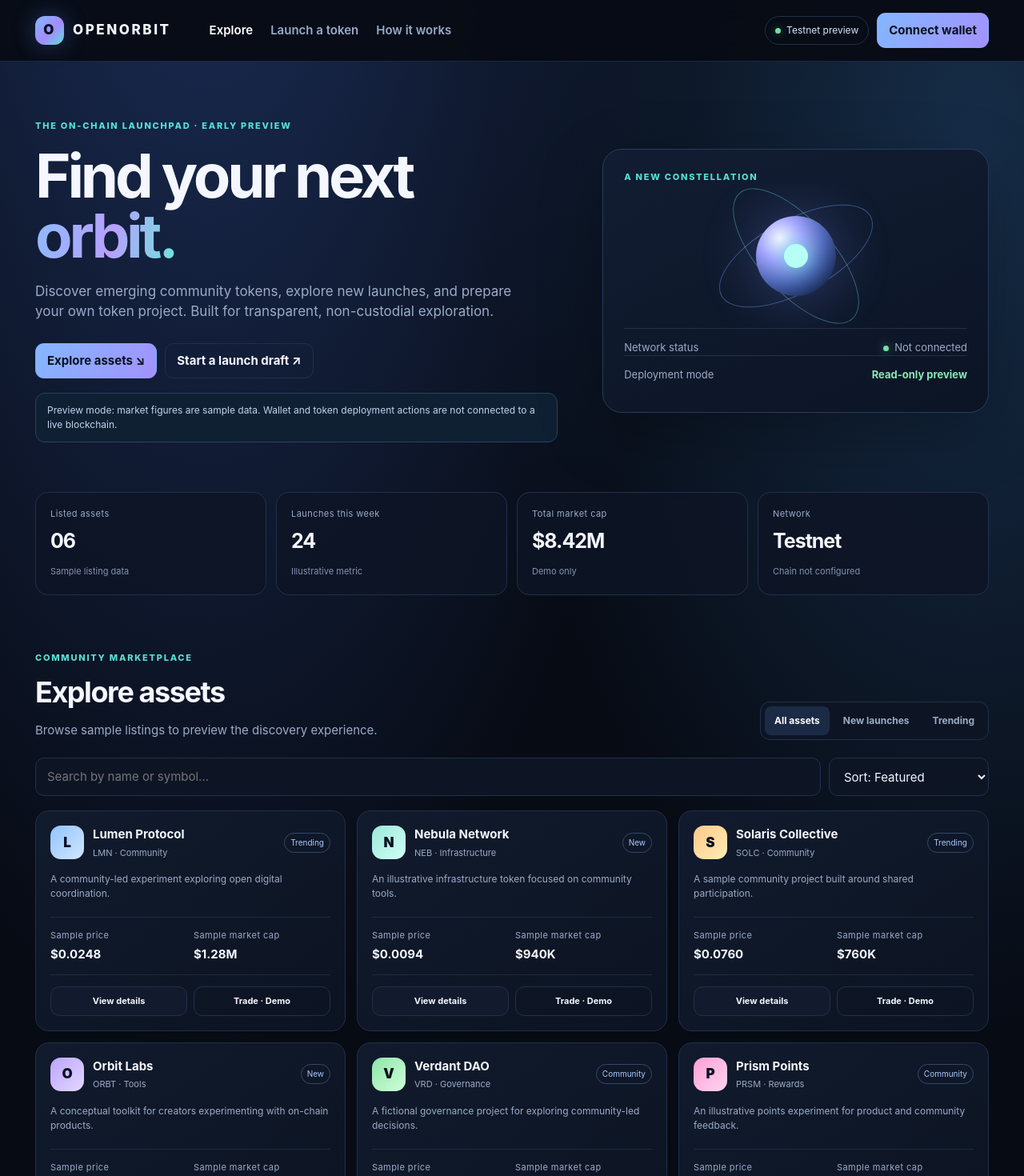
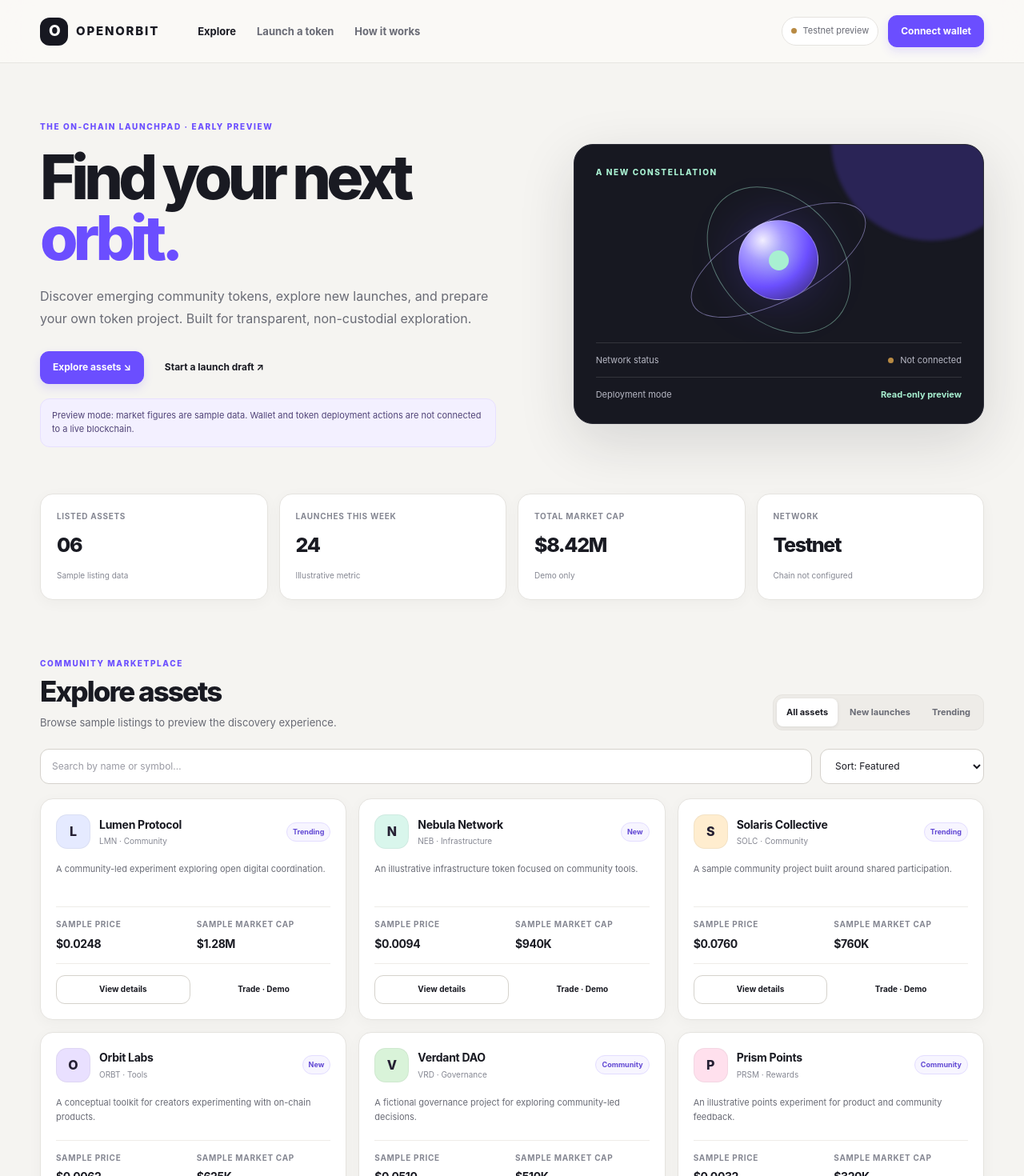
Before and after one commit to UsmanXTech/OPENORBIT, a React (Vite) app: page / in a window 1280 px wide. Shown: the top 1470 px of the page at 80% size. Built offline with nearby package versions, Linux system fonts and the light colour scheme.

Commit message:
style: redesign OPENORBIT with a premium editorial UI

```diff
--- a/src/styles.css
+++ b/src/styles.css
@@ -1,98 +1,205 @@
-:root{color-scheme:dark;--bg:#070b14;--panel:#0e1525;--panel2:#111b2e;--border:#22304a;--text:#f4f7ff;--muted:#9aabc7;--blue:#76a9ff;--cyan:#56e0d4;--violet:#aa8cff;--green:#73e0a2}
-*{box-sizing:border-box}
-html{scroll-behavior:smooth;scroll-padding-top:90px}
-body{margin:0;background:radial-gradient(ellipse at 20% -20%,#1e3260 0,transparent 44%),radial-gradient(ellipse at 95% 8%,#162d48 0,transparent 35%),var(--bg);color:var(--text);font:15px/1.5 Inter,ui-sans-serif,system-ui,-apple-system,BlinkMacSystemFont,"Segoe UI",sans-serif}
-button,input,select{font:inherit}
-button{cursor:pointer}
-button:focus-visible,a:focus-visible,input:focus-visible,select:focus-visible{outline:2px solid var(--cyan);outline-offset:3px}
-.wrap{max-width:1240px;margin:auto;padding:0 24px}
-.top{border-bottom:1px solid #1b2740;background:#070b14ed;position:sticky;top:0;z-index:5;backdrop-filter:blur(14px)}
-.nav{min-height:76px;display:flex;align-items:center;gap:28px}
-.brand{display:flex;align-items:center;gap:11px;font-weight:850;letter-spacing:.15em;font-size:17px;white-space:nowrap;color:var(--text);text-decoration:none}
-.logo{width:36px;height:36px;border-radius:12px;background:linear-gradient(135deg,#82b8ff,#a38bff 55%,#5ce3d4);display:grid;place-items:center;color:#08111e;font-weight:900;box-shadow:0 0 30px #688eff55}
-.navlinks{display:flex;gap:22px;margin-left:20px;color:var(--muted);font-weight:600}
-.navlinks a{color:inherit;text-decoration:none}
-.navlinks a.active,.navlinks a:hover{color:white}
-.right{margin-left:auto;display:flex;gap:10px;align-items:center}
-.net{border:1px solid var(--border);padding:8px 12px;border-radius:999px;color:#d7e5ff;font-size:12px;white-space:nowrap}
-.dot{display:inline-block;width:7px;height:7px;border-radius:50%;background:var(--green);margin-right:7px;box-shadow:0 0 12px #73e0a277}
-.btn{border:1px solid var(--border);background:#111b2d;color:var(--text);border-radius:11px;padding:10px 14px;font-weight:700;transition:transform .16s,border-color .16s,background .16s}
-.btn:hover{border-color:#5b78a6;transform:translateY(-1px)}
-.btn.primary{background:linear-gradient(120deg,#83b7ff,#a391ff);border-color:transparent;color:#08111e}
-.btn.ghost{background:transparent}
-.hero{display:grid;grid-template-columns:1.15fr .85fr;gap:56px;align-items:center;padding:72px 0 44px}
-.eyebrow{text-transform:uppercase;letter-spacing:.16em;color:var(--cyan);font-size:11px;font-weight:800}
-h1{font-size:clamp(46px,6vw,76px);line-height:.99;letter-spacing:-.055em;margin:16px 0 20px}
-.grad{background:linear-gradient(100deg,#8dbbff,#b7a0ff 55%,#6be6d9);color:transparent;background-clip:text}
-p{color:var(--muted);margin:10px 0 18px}
-.hero p{font-size:17px;max-width:630px}
-.actions{display:flex;flex-wrap:wrap;gap:10px;margin:26px 0 18px}
-.notice{border:1px solid #29425d;background:#102033;color:#bfd3ed;border-radius:12px;padding:12px 14px;font-size:12px}
-.hero-card{border:1px solid #293b5b;background:linear-gradient(145deg,#121e34dd,#0b1323ee);border-radius:24px;padding:26px;min-height:330px;box-shadow:0 24px 80px #0004}
-.orbitart{height:180px;display:grid;place-items:center;position:relative;overflow:hidden}
-.orbitart:before,.orbitart:after{content:"";position:absolute;width:210px;height:90px;border:1px solid #7ca8ff66;border-radius:50%;transform:rotate(-28deg)}
-.orbitart:after{transform:rotate(48deg);border-color:#6ce6d966}
-.orb{width:100px;height:100px;border-radius:50%;background:radial-gradient(circle at 30% 28%,#f3f8ff,#a3a4ff 27%,#4e68b7 55%,#1b2d5b 80%);box-shadow:0 0 70px #7a8eff55;display:grid;place-items:center;z-index:1}
-.core{width:30px;height:30px;border-radius:50%;background:#b6fff4;box-shadow:0 0 24px #6ce6d9}
-.status{display:flex;justify-content:space-between;gap:14px;border-top:1px solid var(--border);padding:14px 0 0;color:var(--muted);font-size:13px}
-.status strong{color:#8de9b6}
-.stats{display:grid;grid-template-columns:repeat(4,minmax(0,1fr));gap:12px;margin:18px 0 70px}
-.stat{border:1px solid var(--border);border-radius:16px;padding:18px;background:#0d1525d9;min-width:0}
-.stat label,.nums label{display:block;color:var(--muted);font-size:11px;letter-spacing:.04em}
-.stat strong{display:block;font-size:25px;letter-spacing:-.04em;margin:7px 0}
-.stat small{color:#8192b0;font-size:11px}
-section[id]{scroll-margin-top:100px}
-.sectionhead{display:flex;justify-content:space-between;align-items:end;gap:22px;margin-bottom:22px}
-h2{font-size:clamp(27px,3vw,36px);letter-spacing:-.04em;margin:8px 0}
-.sectionhead p{margin-bottom:0}
-.tabs{display:flex;gap:5px;padding:5px;border:1px solid var(--border);border-radius:12px;background:#0d1525}
-.tab{background:transparent;color:var(--muted);border:0;border-radius:8px;padding:9px 12px;font-size:12px;font-weight:700;white-space:nowrap}
-.tab.active{background:#1c2b45;color:white}
-.filters{display:flex;gap:10px;margin-bottom:18px}
-.field{width:100%;min-width:0;background:#0d1525;border:1px solid var(--border);color:var(--text);border-radius:11px;padding:12px 14px}
-.filters .field:first-child{flex:1}
-.filters select{max-width:200px}
-.token-grid{display:grid;grid-template-columns:repeat(3,minmax(0,1fr));gap:14px}
-.token{min-width:0;border:1px solid var(--border);background:linear-gradient(145deg,#111b2d,#0c1322);border-radius:17px;padding:18px;transition:border-color .18s,transform .18s}
-.token:hover{border-color:#465d83;transform:translateY(-2px)}
-.token-top{display:flex;align-items:center;gap:11px;min-width:0}
-.token-top>div:nth-child(2){min-width:0;flex:1}
-.coin{width:42px;height:42px;border-radius:13px;display:grid;place-items:center;font-size:17px;font-weight:900;color:#09111f;flex:none}
-.c1{background:linear-gradient(135deg,#92c3ff,#d0e7ff)}.c2{background:linear-gradient(135deg,#9be8db,#d2fff4)}.c3{background:linear-gradient(135deg,#ffc98a,#ffedb6)}.c4{background:linear-gradient(135deg,#bca4ff,#e3d8ff)}.c5{background:linear-gradient(135deg,#8ce5a7,#d0ffd9)}.c6{background:linear-gradient(135deg,#ff9fd7,#ffd5ef)}
-h3{font-size:15px;margin:0 0 3px}
-.symbol{display:block;color:var(--muted);font-size:11px}
-.badge{font-size:10px;color:#a8c9ff;border:1px solid #324969;border-radius:999px;padding:4px 7px;white-space:nowrap}
-.desc{font-size:12px;min-height:40px;margin:16px 0}
-.nums{display:grid;grid-template-columns:1fr 1fr;gap:8px;padding:14px 0;border-top:1px solid #1e2a40;border-bottom:1px solid #1e2a40}
-.nums strong{display:block;margin-top:4px;font-size:15px}
-.tokenbottom{display:flex;gap:8px;margin-top:14px}
-.tokenbottom .btn{flex:1;padding:9px 8px;font-size:11px}
-.empty{display:block;border:1px dashed var(--border);border-radius:14px;padding:24px;text-align:center;color:var(--muted)}
-.launch{margin:76px 0;padding:30px;border:1px solid #314567;border-radius:22px;background:radial-gradient(ellipse at 80% 0,#263c66aa,transparent 55%),#0d1525;display:flex;align-items:center;justify-content:space-between;gap:26px}
-.launch p{max-width:650px}
-.pillrow{display:flex;gap:7px;flex-wrap:wrap}
-.pill{border:1px solid var(--border);border-radius:999px;padding:6px 10px;color:#b7c8e3;font-size:11px}
-#how .stats{margin-bottom:54px}
-.step-title{font-size:19px!important}
-.step-copy{color:var(--muted);font-size:12px}
-.footer{display:grid;grid-template-columns:1fr 1.5fr auto;gap:24px;border-top:1px solid var(--border);padding:24px 0 38px;color:var(--muted);font-size:11px}
-.footer-brand{color:#dbe7ff;letter-spacing:.15em}
-.modalback{position:fixed;inset:0;background:#030711d9;backdrop-filter:blur(8px);z-index:20;display:none;align-items:center;justify-content:center;padding:20px;overflow-y:auto}
-.modalback.show{display:flex}
-.modal{width:min(100%,520px);max-height:min(85vh,760px);overflow-y:auto;border:1px solid #334867;border-radius:20px;background:#0d1628;box-shadow:0 30px 100px #0008;padding:22px}
-.modalhead{display:flex;align-items:center;justify-content:space-between;gap:12px}
-.modalhead h2{font-size:23px;margin:0}
-.x{border:1px solid var(--border);background:#142139;color:white;border-radius:9px;width:34px;height:34px;font-size:21px;flex:none}
-.walletopt{display:flex;align-items:center;gap:12px;text-align:left;width:100%;padding:13px;border:1px solid var(--border);border-radius:12px;background:#111d31;color:var(--text);margin:10px 0}
-.walleticon{width:38px;height:38px;display:grid;place-items:center;border-radius:10px;background:#263b5d;font-weight:800;flex:none}
-.walletopt .symbol{margin-top:3px}
-.formgrid{display:grid;grid-template-columns:1fr 1fr;gap:13px;margin:16px 0}
-.formgrid label{display:block;font-size:12px;color:#d5e1f5}
-.formgrid input{display:block;width:100%;margin-top:6px;background:#091120;border:1px solid var(--border);border-radius:9px;padding:11px;color:white;min-width:0}
-.formgrid .full{grid-column:1/-1}
-.error{color:#ffb3b3;font-size:13px;margin:10px 0}
-.draft-result{margin-top:18px;padding-top:14px;border-top:1px solid var(--border)}
-.draft-result h3{font-size:17px}
-@media(max-width:900px){.nav{gap:14px}.navlinks{margin-left:0;gap:12px}.hero{gap:24px}.token-grid{grid-template-columns:repeat(2,minmax(0,1fr))}.footer{grid-template-columns:1fr 1fr}.footer>div:last-child{grid-column:1/-1}}
-@media(max-width:680px){.wrap{padding:0 16px}.nav{padding-top:12px;padding-bottom:12px;flex-wrap:wrap}.brand{font-size:15px}.navlinks{order:3;width:100%;justify-content:space-between;font-size:12px}.right{gap:6px}.net{display:none}.right .btn{padding:9px 10px;font-size:12px}.hero{grid-template-columns:1fr;padding:46px 0 28px}.hero-card{min-height:260px}.stats{grid-template-columns:repeat(2,minmax(0,1fr));margin-bottom:50px}.sectionhead{align-items:start;flex-direction:column}.tabs{width:100%;justify-content:space-between}.tab{padding:9px 8px}.token-grid{grid-template-columns:1fr}.launch{align-items:start;flex-direction:column;margin:54px 0;padding:22px}.launch>.btn{width:100%}.footer{grid-template-columns:1fr;gap:12px}.footer>div:last-child{grid-column:auto}.filters{flex-direction:column}.filters select{max-width:none}.modal{padding:18px}}
-@media(prefers-reduced-motion:reduce){*,*::before,*::after{scroll-behavior:auto!important;animation-duration:.01ms!important;animation-iteration-count:1!important;transition-duration:.01ms!important}}
+:root {
+  color-scheme: light;
+  --bg: #f5f4f1;
+  --surface: #ffffff;
+  --surface-soft: #faf9f7;
+  --surface-dark: #171821;
+  --border: #e5e3df;
+  --border-strong: #d5d2cc;
+  --text: #191a22;
+  --muted: #696b75;
+  --subtle: #858792;
+  --accent: #6b4eff;
+  --accent-hover: #5538e8;
+  --accent-soft: #f0edff;
+  --mint: #a8f0d1;
+  --success: #197653;
+  --warning: #94631d;
+  --danger: #b42335;
+  --radius-sm: 10px;
+  --radius-md: 16px;
+  --radius-lg: 24px;
+  --shadow-card: 0 4px 18px rgba(25, 26, 34, .035);
+  --shadow-float: 0 22px 70px rgba(25, 26, 34, .14);
+}
+* { box-sizing: border-box; }
+html { scroll-behavior: smooth; scroll-padding-top: 92px; }
+body {
+  margin: 0;
+  background: var(--bg);
+  color: var(--text);
+  font: 15px/1.55 Inter, ui-sans-serif, system-ui, -apple-system, BlinkMacSystemFont, "Segoe UI", sans-serif;
+  -webkit-font-smoothing: antialiased;
+  text-rendering: optimizeLegibility;
+}
+button, input, select { font: inherit; }
+button { cursor: pointer; }
+button:focus-visible, a:focus-visible, input:focus-visible, select:focus-visible {
+  outline: 3px solid #8b78ff;
+  outline-offset: 3px;
+}
+a { color: inherit; }
+.wrap { max-width: 1240px; margin: 0 auto; padding: 0 30px; }
+.top {
+  position: sticky; top: 0; z-index: 5;
+  border-bottom: 1px solid rgba(229, 227, 223, .92);
+  background: rgba(250, 249, 247, .92);
+  backdrop-filter: blur(18px);
+}
+.nav { min-height: 78px; display: flex; align-items: center; gap: 32px; }
+.brand { display: flex; align-items: center; gap: 10px; font-size: 15px; font-weight: 850; letter-spacing: .12em; white-space: nowrap; text-decoration: none; }
+.logo {
+  width: 35px; height: 35px; display: grid; place-items: center; border-radius: 12px;
+  background: var(--surface-dark); color: white; font-size: 19px; font-weight: 800; letter-spacing: -.08em;
+}
+.navlinks { display: flex; gap: 26px; margin-left: 16px; color: var(--muted); font-size: 13px; font-weight: 650; }
+.navlinks a { color: inherit; text-decoration: none; transition: color .15s ease; }
+.navlinks a.active, .navlinks a:hover { color: var(--text); }
+.right { display: flex; align-items: center; gap: 12px; margin-left: auto; }
+.net { display: inline-flex; align-items: center; border: 1px solid var(--border); border-radius: 999px; padding: 8px 11px; color: var(--muted); background: white; font-size: 11px; white-space: nowrap; }
+.dot { display: inline-block; width: 7px; height: 7px; margin-right: 8px; border-radius: 50%; background: #b88a43; flex: none; }
+.btn {
+  border: 1px solid var(--border-strong); border-radius: 11px; padding: 10px 15px;
+  background: white; color: var(--text); font-size: 12px; font-weight: 750;
+  transition: transform .16s ease, border-color .16s ease, background .16s ease, box-shadow .16s ease;
+}
+.btn:hover { transform: translateY(-1px); border-color: #bcb6d9; box-shadow: 0 5px 14px rgba(25, 26, 34, .06); }
+.btn.primary { border-color: var(--accent); background: var(--accent); color: white; box-shadow: 0 5px 12px rgba(107, 78, 255, .16); }
+.btn.primary:hover { background: var(--accent-hover); border-color: var(--accent-hover); }
+.btn.ghost { background: transparent; border-color: transparent; }
+.btn.ghost:hover { background: var(--accent-soft); border-color: transparent; box-shadow: none; }
+.hero { display: grid; grid-template-columns: 1.08fr .92fr; align-items: center; gap: 64px; padding: 72px 0 38px; }
+.eyebrow { color: var(--accent); font-size: 10px; font-weight: 850; letter-spacing: .16em; line-height: 1.5; text-transform: uppercase; }
+h1 { margin: 18px 0 20px; max-width: 680px; font-size: clamp(48px, 6vw, 78px); font-weight: 780; line-height: .99; letter-spacing: -.075em; }
+.grad { color: var(--accent); }
+p { margin: 10px 0 18px; color: var(--muted); }
+.hero p { max-width: 570px; font-size: 16px; line-height: 1.75; }
+.actions { display: flex; flex-wrap: wrap; gap: 10px; margin: 27px 0 18px; }
+.notice { border: 1px solid #e7e0ff; border-radius: 12px; padding: 12px 14px; background: #f3f0ff; color: #514477; font-size: 11px; line-height: 1.6; }
+.hero > div > .notice { max-width: 570px; }
+.hero-card {
+  position: relative; min-height: 350px; overflow: hidden; padding: 27px;
+  border: 1px solid #292a35; border-radius: var(--radius-lg);
+  background: var(--surface-dark); color: white;
+  box-shadow: var(--shadow-float);
+}
+.hero-card::before { content: ""; position: absolute; width: 250px; height: 250px; top: -130px; right: -60px; border-radius: 50%; background: rgba(107, 78, 255, .24); filter: blur(2px); }
+.hero-card .eyebrow { position: relative; color: var(--mint); }
+.orbitart { position: relative; height: 205px; display: grid; place-items: center; overflow: hidden; }
+.orbitart::before, .orbitart::after {
+  content: ""; position: absolute; width: 240px; height: 98px; border: 1px solid rgba(194, 184, 255, .5); border-radius: 50%; transform: rotate(-28deg);
+}
+.orbitart::after { width: 205px; height: 150px; border-color: rgba(168, 240, 209, .44); transform: rotate(47deg); }
+.orb { z-index: 1; display: grid; place-items: center; width: 100px; height: 100px; border: 1px solid rgba(255,255,255,.3); border-radius: 50%; background: radial-gradient(circle at 30% 25%, #f3efff 0, #a79aff 25%, #6b4eff 58%, #30245f 100%); box-shadow: 0 0 60px rgba(107, 78, 255, .25); }
+.core { width: 25px; height: 25px; border-radius: 50%; background: var(--mint); box-shadow: 0 0 26px rgba(168, 240, 209, .42); }
+.status { position: relative; display: flex; justify-content: space-between; gap: 14px; padding: 13px 0 0; border-top: 1px solid rgba(255,255,255,.12); color: #b7b8c4; font-size: 11px; }
+.status strong { color: var(--mint); font-weight: 700; }
+.status-last { margin-top: 12px; }
+.stats { display: grid; grid-template-columns: repeat(4, minmax(0, 1fr)); gap: 14px; margin: 20px 0 72px; }
+.stat { min-width: 0; padding: 20px; border: 1px solid var(--border); border-radius: var(--radius-md); background: var(--surface); box-shadow: var(--shadow-card); }
+.stat label, .nums label { display: block; color: var(--subtle); font-size: 10px; font-weight: 750; letter-spacing: .07em; text-transform: uppercase; }
+.stat strong { display: block; margin: 9px 0 5px; font-size: 25px; font-weight: 760; letter-spacing: -.055em; overflow-wrap: anywhere; }
+.stat small { color: var(--subtle); font-size: 10px; }
+section[id] { scroll-margin-top: 100px; }
+.sectionhead { display: flex; justify-content: space-between; align-items: end; gap: 24px; margin-bottom: 23px; }
+h2 { margin: 8px 0; font-size: clamp(27px, 3vw, 35px); font-weight: 760; line-height: 1.12; letter-spacing: -.055em; }
+.sectionhead p { margin: 8px 0 0; font-size: 13px; }
+.tabs { display: flex; gap: 3px; padding: 4px; border: 1px solid var(--border); border-radius: 12px; background: #eeece8; }
+.tab { border: 0; border-radius: 8px; padding: 9px 12px; background: transparent; color: var(--muted); font-size: 11px; font-weight: 750; white-space: nowrap; }
+.tab.active { background: white; color: var(--text); box-shadow: 0 1px 4px rgba(25,26,34,.09); }
+.filters { display: flex; gap: 10px; margin-bottom: 18px; }
+.field { width: 100%; min-width: 0; border: 1px solid var(--border-strong); border-radius: 11px; padding: 12px 14px; background: white; color: var(--text); font-size: 12px; }
+.field::placeholder { color: #9a9ba4; }
+.field:focus { border-color: #a99aff; }
+.filters .field:first-child { flex: 1; }
+.filters select { max-width: 205px; }
+.token-grid { display: grid; grid-template-columns: repeat(3, minmax(0, 1fr)); gap: 15px; }
+.token { min-width: 0; padding: 19px; border: 1px solid var(--border); border-radius: var(--radius-md); background: var(--surface); box-shadow: var(--shadow-card); transition: transform .18s ease, border-color .18s ease, box-shadow .18s ease; }
+.token:hover { transform: translateY(-3px); border-color: #d4caff; box-shadow: 0 12px 28px rgba(25,26,34,.07); }
+.token-top { display: flex; align-items: center; gap: 11px; min-width: 0; }
+.token-top > div:nth-child(2) { min-width: 0; flex: 1; }
+.coin { display: grid; place-items: center; width: 43px; height: 43px; flex: none; border: 1px solid rgba(25,26,34,.05); border-radius: 14px; font-size: 16px; font-weight: 850; color: #252033; }
+.c1 { background: #e5eaff; } .c2 { background: #d9f6ec; } .c3 { background: #ffedcf; } .c4 { background: #e9e0ff; } .c5 { background: #d9f3d9; } .c6 { background: #ffe0ed; }
+h3 { margin: 0 0 3px; font-size: 14px; font-weight: 750; letter-spacing: -.02em; }
+.symbol { display: block; color: var(--subtle); font-size: 10px; }
+.badge { border: 1px solid #e3ddff; border-radius: 999px; padding: 4px 7px; background: #f7f5ff; color: #6249d4; font-size: 9px; font-weight: 750; white-space: nowrap; }
+.desc { min-height: 40px; margin: 16px 0; color: var(--muted); font-size: 11px; line-height: 1.65; }
+.nums { display: grid; grid-template-columns: 1fr 1fr; gap: 8px; padding: 14px 0; border-top: 1px solid #eeece8; border-bottom: 1px solid #eeece8; }
+.nums strong { display: block; margin-top: 5px; font-size: 14px; font-weight: 750; letter-spacing: -.03em; }
+.tokenbottom { display: flex; gap: 8px; margin-top: 14px; }
+.tokenbottom .btn { flex: 1; padding: 9px 8px; font-size: 10px; }
+.empty { display: block; padding: 30px 20px; border: 1px dashed var(--border-strong); border-radius: var(--radius-md); background: var(--surface-soft); color: var(--muted); text-align: center; font-size: 12px; }
+.launch { display: flex; align-items: center; justify-content: space-between; gap: 28px; margin: 76px 0; padding: 32px; border: 1px solid #292a35; border-radius: var(--radius-lg); background: var(--surface-dark); color: white; }
+.launch .eyebrow { color: var(--mint); }
+.launch h2 { max-width: 600px; color: white; }
+.launch p { max-width: 660px; color: #b9bac5; font-size: 12px; line-height: 1.7; }
+.pillrow { display: flex; flex-wrap: wrap; gap: 7px; }
+.pill { border: 1px solid rgba(255,255,255,.15); border-radius: 999px; padding: 6px 10px; color: #d2d2dc; font-size: 9px; }
+.launch > .btn { flex: none; }
+#how .stats { margin-bottom: 54px; }
+.step-title { font-size: 18px !important; }
+.step-copy { color: var(--muted); font-size: 11px; line-height: 1.6; }
+.footer { display: grid; grid-template-columns: 1fr 1.5fr auto; gap: 24px; padding: 25px 0 38px; border-top: 1px solid var(--border-strong); color: var(--muted); font-size: 10px; line-height: 1.7; }
+.footer-brand { color: var(--text); letter-spacing: .14em; }
+.modalback { position: fixed; inset: 0; z-index: 20; display: none; align-items: center; justify-content: center; overflow-y: auto; padding: 20px; background: rgba(20,20,27,.56); backdrop-filter: blur(7px); }
+.modalback.show { display: flex; }
+.modal { width: min(100%, 520px); max-height: min(85vh, 760px); overflow-y: auto; padding: 24px; border: 1px solid rgba(255,255,255,.65); border-radius: 20px; background: var(--surface); box-shadow: 0 30px 100px rgba(10,10,20,.24); }
+.modalhead { display: flex; align-items: center; justify-content: space-between; gap: 12px; }
+.modalhead h2 { margin: 0; font-size: 23px; }
+.x { width: 35px; height: 35px; flex: none; border: 1px solid var(--border); border-radius: 10px; background: var(--surface-soft); color: var(--text); font-size: 20px; }
+.walletopt { display: flex; align-items: center; gap: 12px; width: 100%; margin: 10px 0; padding: 13px; border: 1px solid var(--border); border-radius: 12px; background: white; color: var(--text); text-align: left; }
+.walletopt:hover { border-color: #c7bcff; background: #fbfaff; }
+.walleticon { display: grid; place-items: center; width: 38px; height: 38px; flex: none; border-radius: 11px; background: var(--accent-soft); color: var(--accent); font-weight: 850; }
+.walletopt .symbol { margin-top: 3px; }
+.formgrid { display: grid; grid-template-columns: 1fr 1fr; gap: 13px; margin: 16px 0; }
+.formgrid label { display: block; color: #4f505b; font-size: 11px; font-weight: 700; }
+.formgrid input { display: block; width: 100%; min-width: 0; margin-top: 6px; padding: 11px; border: 1px solid var(--border-strong); border-radius: 9px; background: white; color: var(--text); font-size: 12px; }
+.formgrid input:focus { border-color: var(--accent); outline: 3px solid rgba(107,78,255,.15); }
+.formgrid .full { grid-column: 1 / -1; }
+.error { margin: 10px 0; color: var(--danger); font-size: 12px; }
+.draft-result { margin-top: 18px; padding-top: 14px; border-top: 1px solid var(--border); }
+.draft-result h3 { font-size: 17px; }
+.draft-result .notice { margin-top: 12px; }
+@media (max-width: 900px) {
+  .wrap { padding: 0 22px; }
+  .nav { gap: 18px; }
+  .navlinks { gap: 15px; margin-left: 0; }
+  .hero { gap: 30px; }
+  .token-grid { grid-template-columns: repeat(2, minmax(0, 1fr)); }
+  .footer { grid-template-columns: 1fr 1fr; }
+  .footer > div:last-child { grid-column: 1 / -1; }
+}
+@media (max-width: 680px) {
+  .wrap { padding: 0 16px; }
+  .nav { min-height: 0; flex-wrap: wrap; gap: 12px; padding-top: 13px; padding-bottom: 12px; }
+  .brand { font-size: 14px; }
+  .navlinks { order: 3; width: 100%; justify-content: space-between; gap: 10px; font-size: 11px; }
+  .right { gap: 6px; }
+  .net { display: none; }
+  .right .btn { padding: 9px 10px; font-size: 10px; }
+  .hero { grid-template-columns: 1fr; gap: 25px; padding: 46px 0 28px; }
+  h1 { font-size: clamp(47px, 13vw, 65px); }
+  .hero p { font-size: 14px; }
+  .hero-card { min-height: 310px; padding: 22px; }
+  .orbitart { height: 175px; }
+  .stats { grid-template-columns: repeat(2, minmax(0, 1fr)); gap: 9px; margin-bottom: 52px; }
+  .stat { padding: 15px; }
+  .stat strong { font-size: 22px; }
+  .sectionhead { align-items: start; flex-direction: column; gap: 16px; }
+  .tabs { width: 100%; justify-content: space-between; }
+  .tab { padding: 9px 8px; font-size: 10px; }
+  .filters { flex-direction: column; }
+  .filters select { max-width: none; }
+  .token-grid { grid-template-columns: 1fr; gap: 11px; }
+  .token { padding: 17px; }
+  .launch { align-items: start; flex-direction: column; gap: 20px; margin: 54px 0; padding: 23px; }
+  .launch > .btn { width: 100%; }
+  .footer { grid-template-columns: 1fr; gap: 12px; }
+  .footer > div:last-child { grid-column: auto; }
+  .formgrid { grid-template-columns: 1fr; }
+  .formgrid .full { grid-column: auto; }
+  .modal { padding: 19px; }
+}
+@media (prefers-reduced-motion: reduce) {
+  *, *::before, *::after { scroll-behavior: auto !important; animation-duration: .01ms !important; animation-iteration-count: 1 !important; transition-duration: .01ms !important; }
+}
```
